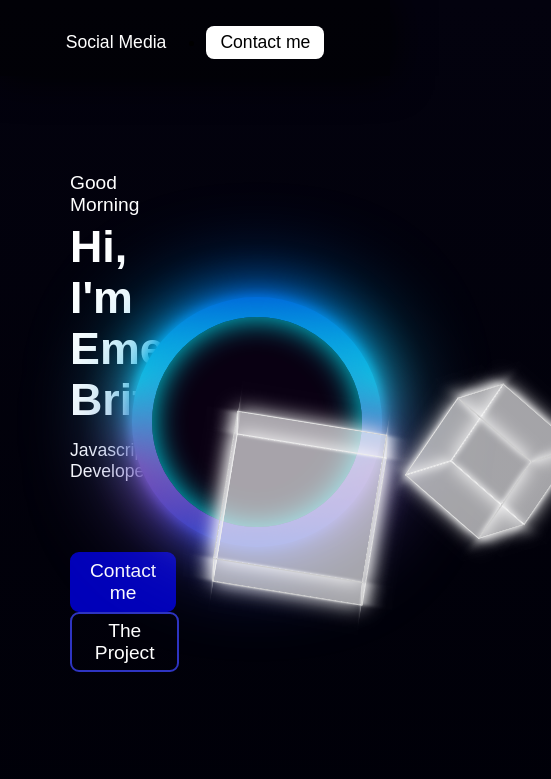
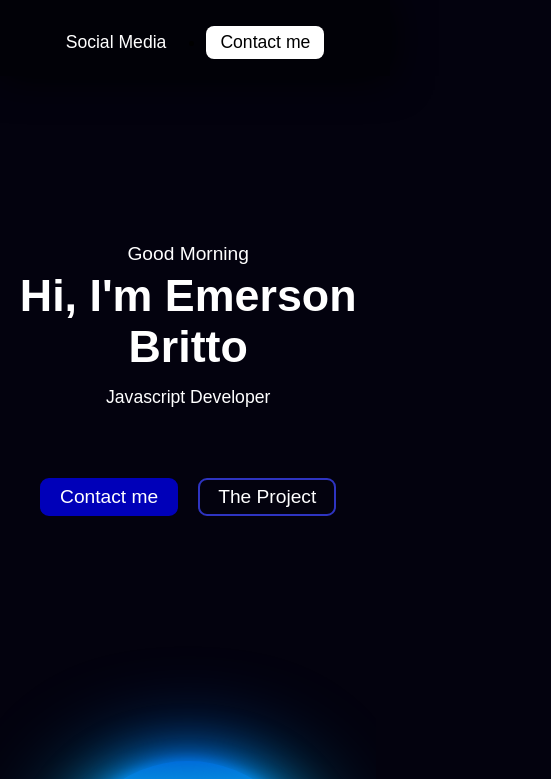
Before and after one commit to Emerson-Britto/My-Place, a Vue app: page / in a window 390 px wide. Shown: the top 779 px of the page, 551 px wide, since content can reach past the window. Built offline with nearby package versions, Linux system fonts and the light colour scheme.

Commit message:
Home Responsive

```diff
--- a/src/App.vue
+++ b/src/App.vue
@@ -1,6 +1,6 @@
 <template>
 	<section>
-
+		<audio @load="$event.target.play()" src="https://firebasestorage.googleapis.com/v0/b/musiky-9df07.appspot.com/o/background-song_emerson_britto.mp3?alt=media&token=bbbf2184-b6cf-45eb-a3e6-3c78f20a6acf" :autoplay='1' :loop='1'></audio>
 		<Header></Header>
 		<main id="main_container">
 			<VerticalNavBar></VerticalNavBar>
@@ -14,8 +14,6 @@ import Header from './components/header.vue'
 import VerticalNavBar from './components/verticalNavBar.vue'
 
 export default {
-
-//		<audio @load="$event.target.play()" src="https://firebasestorage.googleapis.com/v0/b/musiky-9df07.appspot.com/o/background-song_emerson_britto.mp3?alt=media&token=bbbf2184-b6cf-45eb-a3e6-3c78f20a6acf" :autoplay='1' :loop='1'></audio>
 
 	components: {
 		Header,
@@ -37,7 +35,7 @@ export default {
 
 html {
 	font-family: 'Montserrat', sans-serif;
-	background: linear-gradient(180deg, #03020E, #000008);
+	background-color: #03020E;
 }
 
 h1 {
--- a/src/components/project-view.vue
+++ b/src/components/project-view.vue
@@ -149,7 +149,7 @@ export default {
 	}
 
 	.goProject_btn {
-		margin: 20px 0;
+		margin: 20px 10px;
 	}
 }
 
--- a/src/components/verticalNavBar.vue
+++ b/src/components/verticalNavBar.vue
@@ -34,6 +34,7 @@ export default {
     background-color: rgb(0 0 0 / 30%);
     border-right: 2px solid;
     border-image: linear-gradient(180deg, #000, #000091, #000)1;
+    z-index: 5;
     width: 46px;
     height: 100vh;
 }
--- a/src/screens/Home.vue
+++ b/src/screens/Home.vue
@@ -10,7 +10,6 @@
                 <button id="btn_getCV" class="btnPag">Contact me</button>
                 <button id="btn_viewTheProject" class="btnPag">The Project</button>
             </section>
-
         </section>
         <section class="container_animations">
             <section class="animations">
@@ -52,9 +51,12 @@ export default {
 
 .section_home {
     display: flex;
-    background: linear-gradient(180deg, #03020E, #000008);
+    background-color: #03020E;
+    justify-content: center;
+    align-items: center;
     width: 96.5vw;
     height: 100vh;
+    overflow: hidden;
 }
 
 .main_content {
@@ -62,11 +64,12 @@ export default {
     flex-direction: column;
     justify-content: center;
     width: 46vw;
+    height: 70vh;
 }
 
 .presentation {
     font-family: 'Montserrat', sans-serif;
-    margin-left: 70px;
+    margin-left: 50px;
 }
 
 #field_greeting {
@@ -86,7 +89,7 @@ export default {
 }
 
 .helpful_Btns {
-    margin: 70px 0 0 70px;
+    margin: 70px 0 0 50px;
 }
 
 .btnPag {
@@ -130,7 +133,41 @@ export default {
     justify-content: center;
     align-items: center;
     width: 40vw;
-    height: 60vh;
+    height: 70vh;
+}
+
+@media screen and (max-width: 1070px) {
+
+    .section_home {
+        flex-direction: column;
+        height: auto;
+        margin: 10vh 0 10vh 0;
+    }
+
+    .main_content {
+        width: 100vw;
+        align-items: center;
+    }
+
+    .animations {
+        justify-content: center;
+        align-items: center;
+        width: 100vw;
+        height: 50vh;
+        padding-bottom: 10vh;
+    }
+}
+
+@media screen and (max-width: 880px) {
+
+    .presentation {
+        text-align: center;
+        margin-left: 0;
+    }
+
+    .helpful_Btns {
+        margin-left: 0;
+    }
 }
 
 </style>
--- a/src/screens/Projects.vue
+++ b/src/screens/Projects.vue
@@ -88,7 +88,6 @@ export default {
     display: flex;
     flex-direction: column;
     align-items: center;
-    background: linear-gradient(180deg, #03020E, #000008);
     width: 100vw;
     height: 100vh;
 }
```
